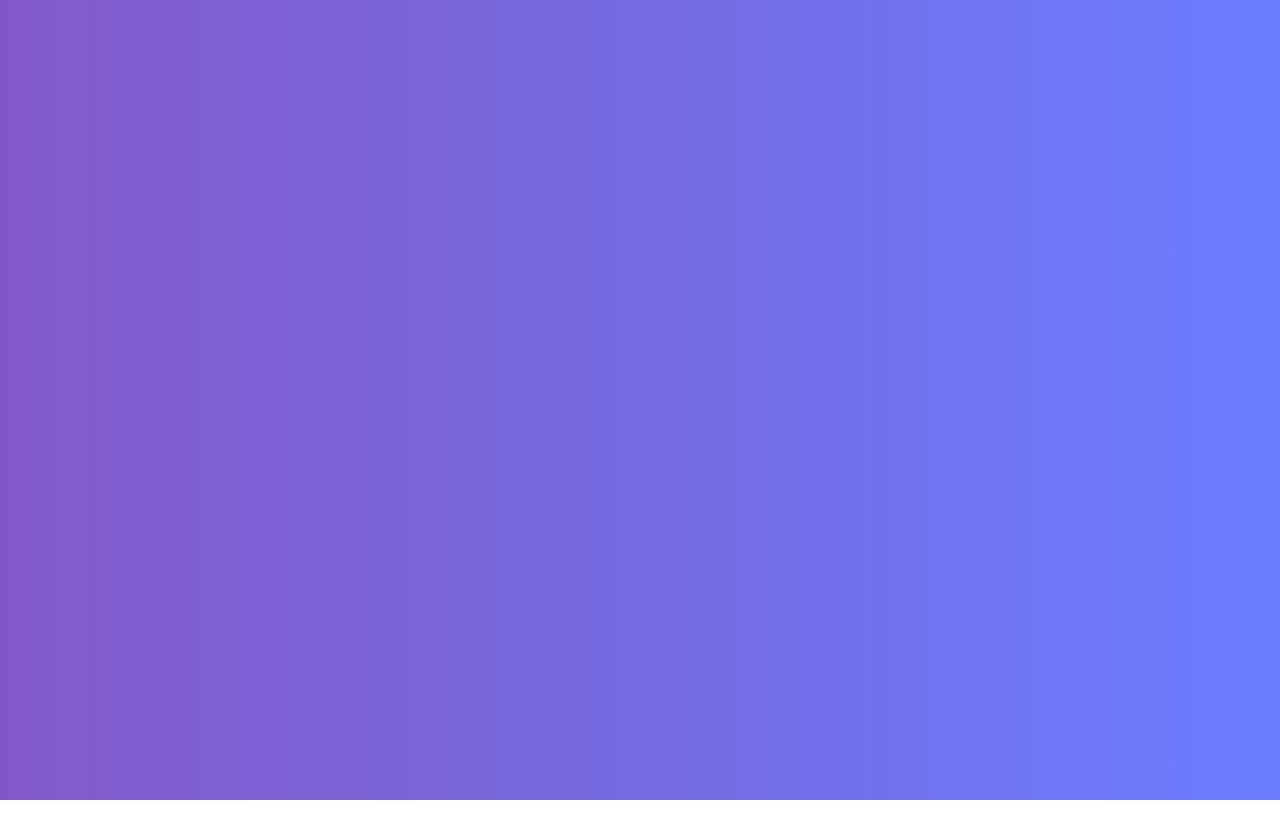
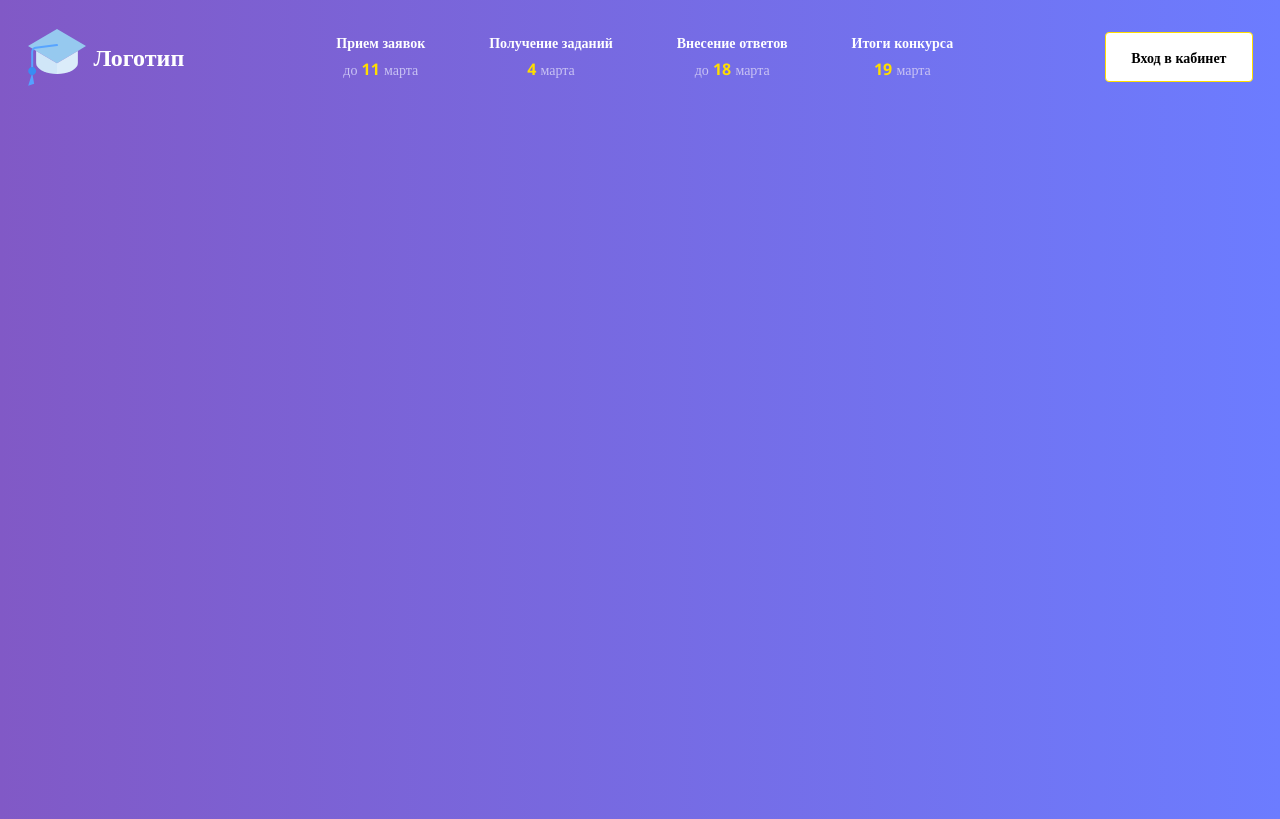
Before and after one commit to breadkvass/infourok-testovoe, a website built with webpack: page src/index.html in a window 1280 px wide. Built offline with nearby package versions, Linux system fonts and the light colour scheme.

Commit message:
add header

```diff
--- /dev/null
+++ b/src/blocks/header/__login-button/header__login-button.css
@@ -0,0 +1,12 @@
+.header__login-button {
+    margin-left: auto;
+    padding: 0 25px 0 25px;
+    border: 1px solid #FFDE00;
+    background-color: white;
+    height: 50px;
+    border-radius: 4px;
+    color: black;
+    font-size: 14px;
+    line-height: 17px;
+    font-weight: 600;
+}
--- /dev/null
+++ b/src/blocks/header/__logo-img/header__logo-img.css
@@ -0,0 +1,4 @@
+.header__logo-img {
+    height: 57px;
+    width: auto;
+}
--- /dev/null
+++ b/src/blocks/header/__logo/header__logo.css
@@ -0,0 +1,7 @@
+.header__logo {
+    margin-right: auto;
+    display: flex;
+    align-items: center;
+    flex-direction: row;
+    gap: 8px;
+}
--- /dev/null
+++ b/src/blocks/header/__stage-container/header__stage-container.css
@@ -0,0 +1,6 @@
+.header__stage-container {
+    display: flex;
+    flex-direction: column;
+    gap: 8px;
+    align-items: center;
+}
--- /dev/null
+++ b/src/blocks/header/__stage-deadline/header__stage-deadline.css
@@ -0,0 +1,6 @@
+.header__stage-deadline {
+    font-size: 14px;
+    font-weight: 400;
+    line-height: 16.8px;
+    color: #C9C3F3;
+}
--- /dev/null
+++ b/src/blocks/header/__stage-deadline/header__stage-deadline_highlighted.css
@@ -0,0 +1,6 @@
+.header__stage-deadline_highlighted {
+    font-size: 16px;
+    font-weight: 700;
+    line-height: 19.2px;
+    color: #FFDE00;
+}
--- /dev/null
+++ b/src/blocks/header/__stage/header__stage.css
@@ -0,0 +1,5 @@
+.header__stage {
+    font-size: 14px;
+    font-weight: 700;
+    line-height: 16.8px;
+}
--- /dev/null
+++ b/src/blocks/header/__stages/header__stages.css
@@ -0,0 +1,5 @@
+.header__stages {
+    display: flex;
+    flex-direction: row;
+    gap: 64px;
+}
--- /dev/null
+++ b/src/blocks/header/__title/header__title.css
@@ -0,0 +1,5 @@
+.header__title {
+    font-size: 24px;
+    font-weight: 700;
+    line-height: 28.8px;
+}
--- /dev/null
+++ b/src/blocks/header/header.css
@@ -0,0 +1,7 @@
+.header {
+    display: flex;
+    flex-direction: row;
+    align-items: center;
+    justify-content: center;
+    margin-top: 19px;
+}
--- a/src/blocks/page/page.css
+++ b/src/blocks/page/page.css
@@ -3,17 +3,18 @@ html {
 }
 
 .page {
-    font-family: 'Inter', sans-serif;
+    font-family: "Open Sans", serif;
     margin: 0 auto;
     font-weight: 400;
     height: 100vh;
     background: linear-gradient(90deg, #8159C6 0%, #6C7CFF 100%);
-}
-
-.main {
     max-width: 1225px;
     margin: 0 auto;
+    color: white;
 }
+/*
+.main {
+} */
 
 a {
     color: black;
--- a/src/index.css
+++ b/src/index.css
@@ -1,3 +1,14 @@
 @import url(./vendor/fonts.css);
 
 @import url(./blocks/page/page.css);
+
+@import url(./blocks/header/header.css);
+@import url(./blocks/header/__login-button/header__login-button.css);
+@import url(./blocks/header/__logo-img/header__logo-img.css);
+@import url(./blocks/header/__logo/header__logo.css);
+@import url(./blocks/header/__stage-container/header__stage-container.css);
+@import url(./blocks/header/__stage-deadline/header__stage-deadline.css);
+@import url(./blocks/header/__stage-deadline/header__stage-deadline_highlighted.css);
+@import url(./blocks/header/__stage/header__stage.css);
+@import url(./blocks/header/__stages/header__stages.css);
+@import url(./blocks/header/__title/header__title.css);
--- a/src/index.html
+++ b/src/index.html
@@ -15,6 +15,29 @@
 </head>
 <body class="page" id="root">
     <header class="header" id="header">
+      <div class="header__logo">
+        <img class="header__logo-img" src="<%=require('./vendor/assets/images/logo.svg')%>" alt="Логотип"/>
+        <h3 class="header__title">Логотип</h3>
+      </div>
+      <ul class="header__stages">
+        <li class="header__stage-container">
+          <p class="header__stage">Прием заявок</p>
+          <p class="header__stage-deadline">до<span class="header__stage-deadline_highlighted"> 11 </span>марта</p>
+        </li>
+        <li class="header__stage-container">
+          <p class="header__stage">Получение заданий</p>
+          <p class="header__stage-deadline"><span class="header__stage-deadline_highlighted">4 </span>марта</p>
+        </li>
+        <li class="header__stage-container">
+          <p class="header__stage">Внесение ответов</p>
+          <p class="header__stage-deadline">до<span class="header__stage-deadline_highlighted"> 18 </span>марта</p>
+        </li>
+        <li class="header__stage-container">
+          <p class="header__stage">Итоги конкурса</p>
+          <p class="header__stage-deadline"><span class="header__stage-deadline_highlighted"> 19 </span>марта</p>
+        </li>
+      </ul>
+      <button class="header__login-button">Вход в кабинет</button>
     </header>
     <main class="main">
     </main>
```
Also changed, not shown: src/vendor/assets/images/logo.svg (added).
